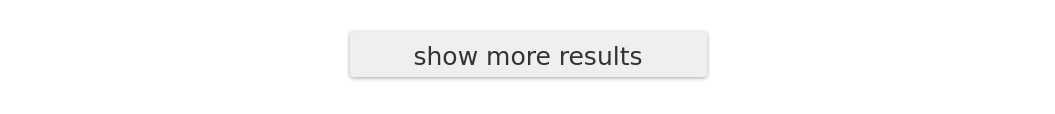
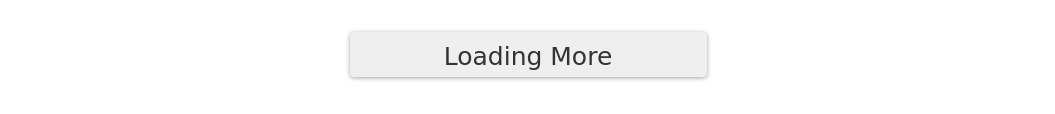
Before and after one commit to Fieudi/MyPinterest-social-wall-Design, a plain HTML site: page index.html in a window 1280 px wide. Shown: the part 2447-2561 px from the top of the page, without its empty margins (112-1167 px from the left). Drawn offline with nearby package versions, Linux system fonts and the light colour scheme; a web font is replaced by a local one.

Commit message:
fix: fix the loading bug

```diff
--- a/index.html
+++ b/index.html
@@ -35,7 +35,7 @@
 			</div>
 			<br />
 			<div id="loadmore">
-				<button id="loadmorebutton" class="btn">show more results</button>
+				<button id="loadmorebutton" class="btn">Loading More</button>
 			</div>
 		</div>
 	<script src="javascript/jquery-3.1.0.min.js"></script>
```
